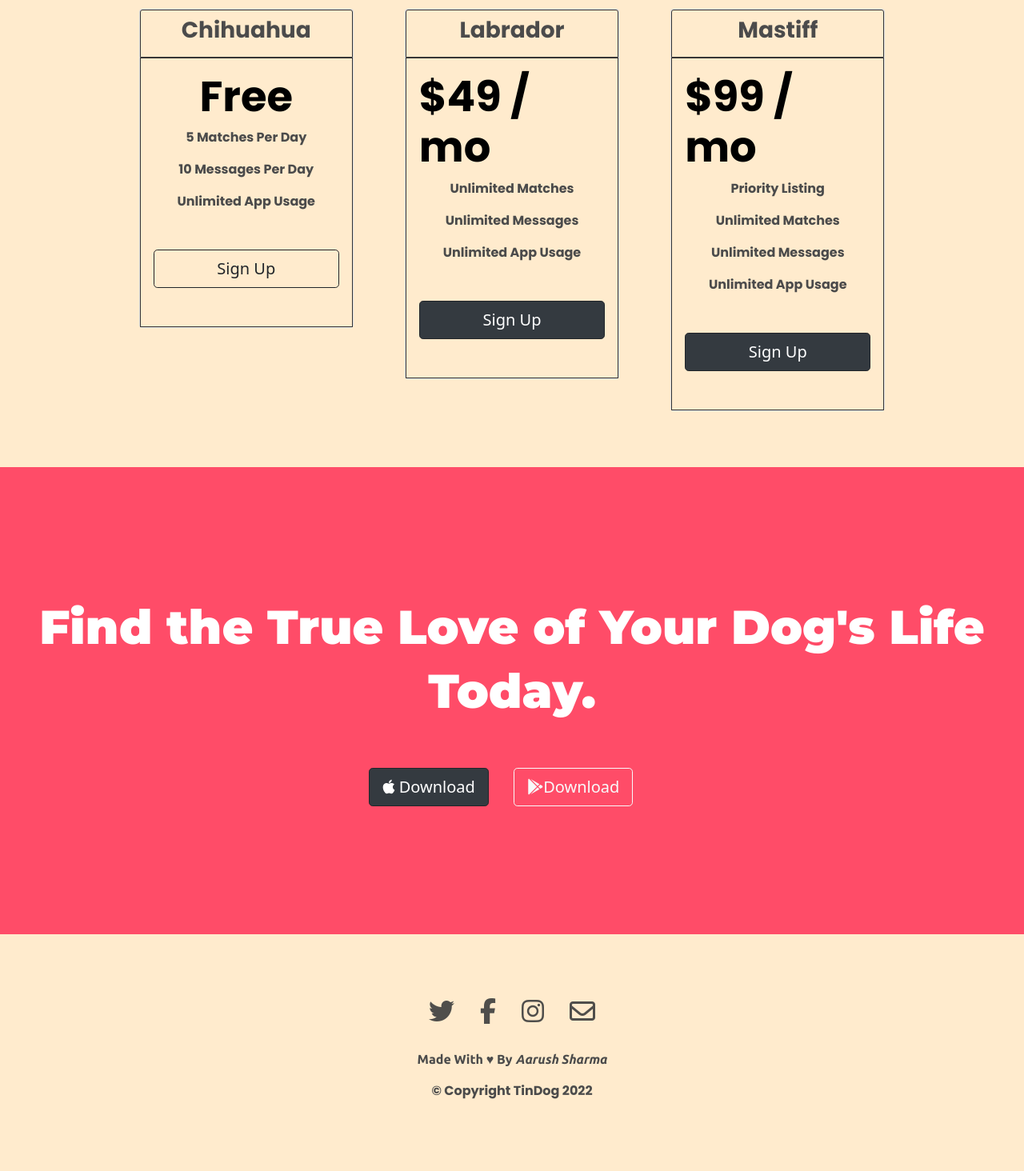
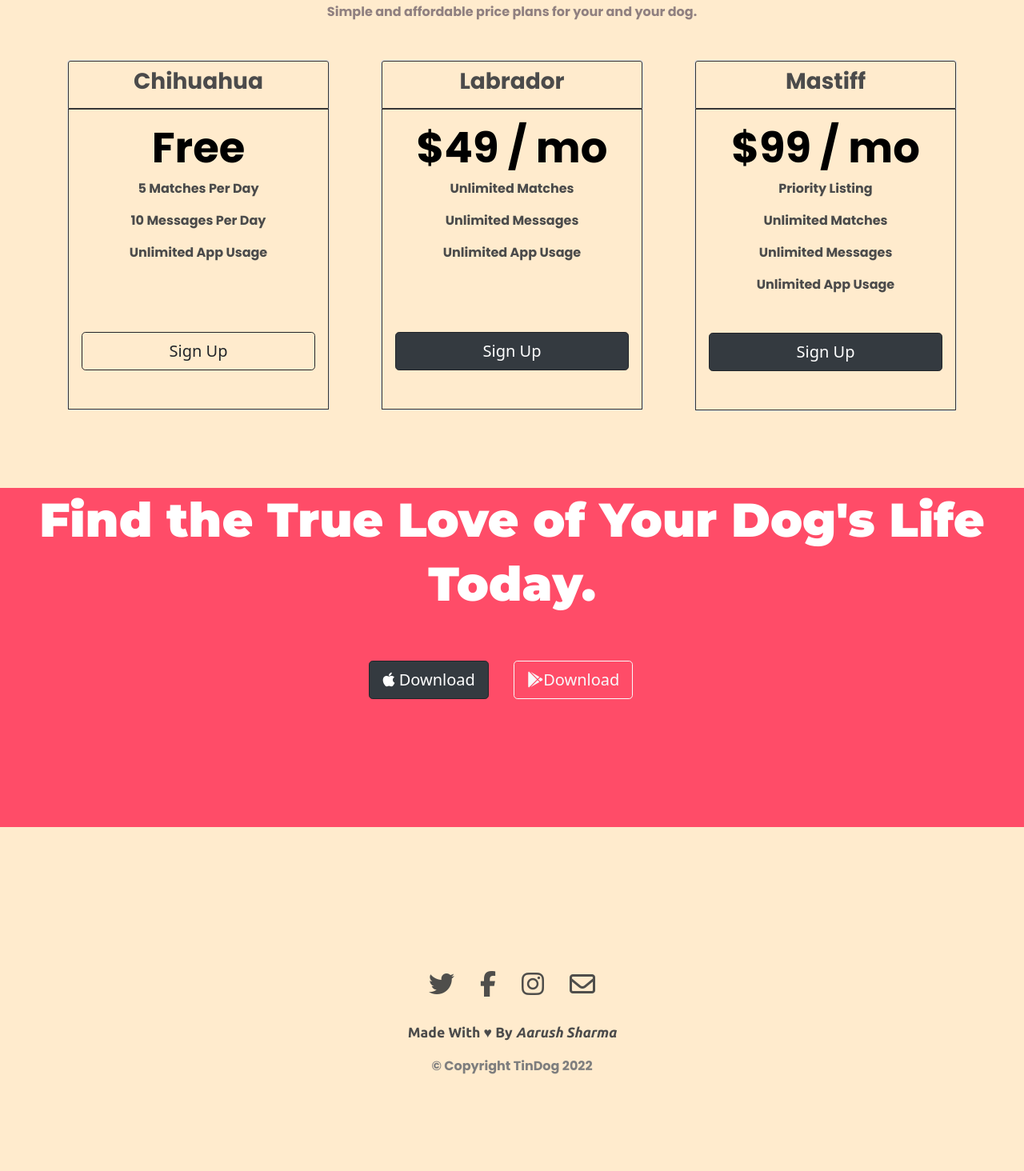
Before and after one commit to Aarusshh/TinDogNew, a plain HTML site: page index.html in a window 1280 px wide. Shown: the part 2645-4109 px from the top of the page at 80% size. Drawn offline with nearby package versions, Linux system fonts and the light colour scheme.

Commit message:
Update styles.css

```diff
--- a/styles.css
+++ b/styles.css
@@ -1,7 +1,6 @@
 * {
     box-sizing: border-box;
-    margin: 0;
-    padding: 0;
+
 }
 
 body {
@@ -178,7 +177,7 @@ p {
 /* PRICING */
 
 #pricing {
-    padding: 3% 12%;
+    padding: 8% 5% 5%;
 }
 
 .pricing-column {
@@ -222,12 +221,15 @@ p {
 
 }
 
+.pricing-btn-1-2 {
+    margin-top: 71px;
+}
 
 /* CTA */
 #cta {
     background-color: #ff4c68;
     text-align: center;
-    padding-top: 10rem;
+    /* padding: 10rem 16rem 0; */
 }
 
 .cta-h3 {
@@ -270,16 +272,22 @@ p {
     display: flex;
     flex-direction: column;
     align-items: center;
+    padding: 100px;
 }
 
 .final-text {
     font-family: "Ubuntu", sans-serif;
-    font-size: 1rem;
+    font-size: 1.1em;
+    text-align: center;
 }
 
+.kopyright {
+    color: #7e7e7e;
+}
 
 /* RESPONSIVNESS */
 
+/* TITLE SECTION */
 @media (max-width: 1000px) and (min-width:992px) {
     .title-h1 {
         display: block;
@@ -292,6 +300,7 @@ p {
 
 }
 
+/* TITLE SECTION */
 @media (max-width: 991px) {
     #title {
         text-align: center;
@@ -307,8 +316,27 @@ p {
     }
 }
 
+/* TESTIMONIAL-TEXT */
 @media (max-width: 1024px) {
     .testimonial-heading {
-    padding: 8% 9% 1.5%;
+        padding: 8% 9% 1.5%;
     }
 }
+
+/* CTA-PADDING */
+@media (max-width: 1024px) {
+    #cta {
+        padding: 5rem 0;
+    }
+
+    .cta-btn {
+        margin-bottom: 5rem;
+    }
+}
+
+/* FOOTER */
+ @media (max-width: 1062px) {
+     .final-text, .kopyright {
+         padding: 0;
+ }
+}
```
